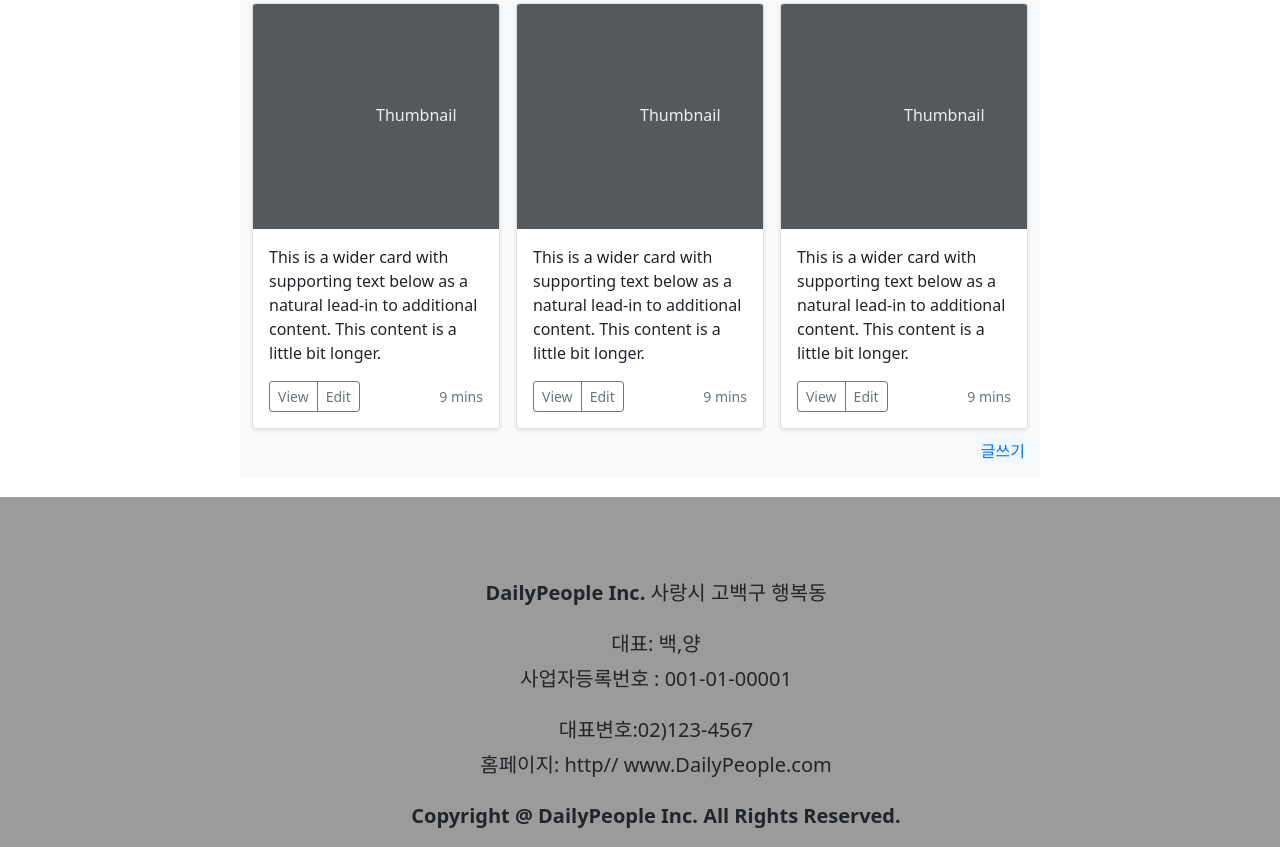
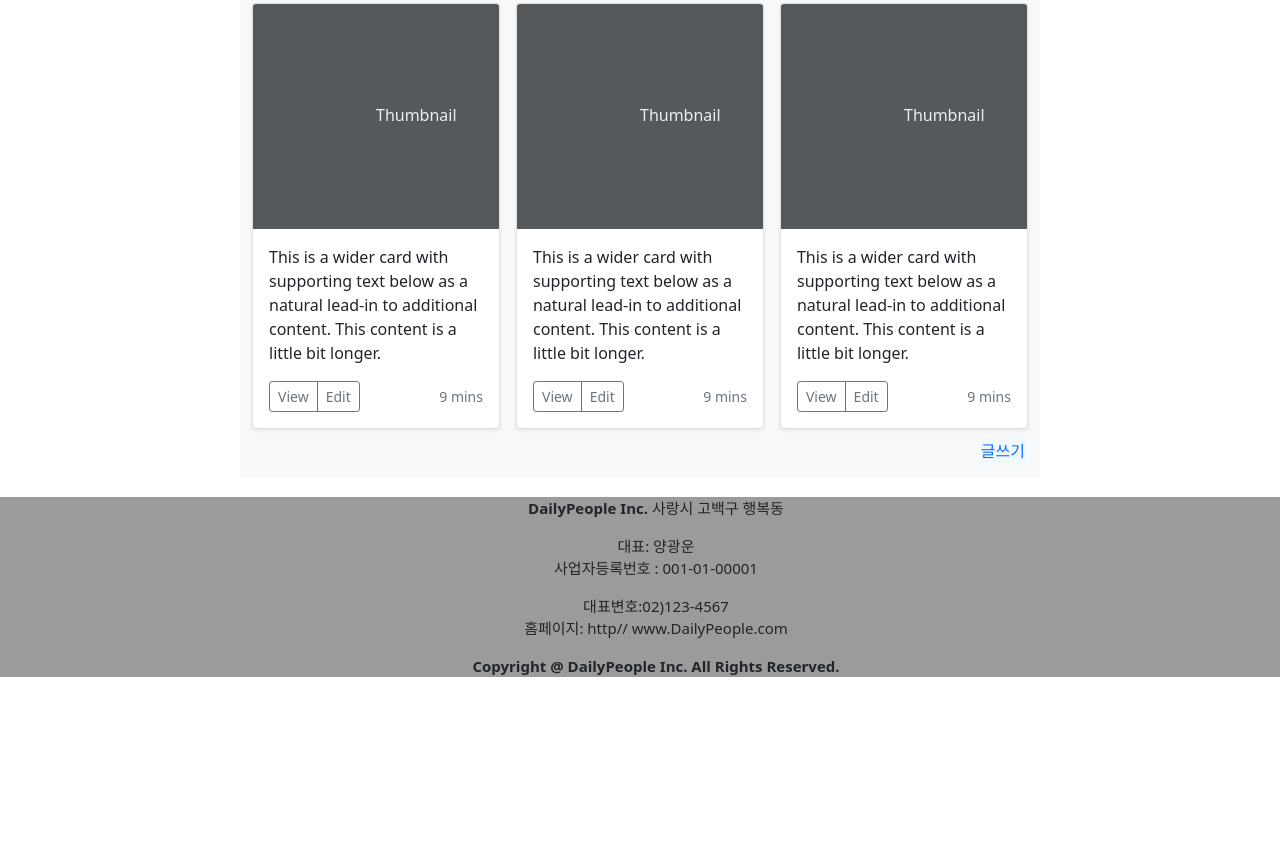
Before and after one commit to YangGwangUn/DailyPeople, a plain HTML site: page DailyPeople/community.html in a window 1280 px wide. Shown: the part 1183-2030 px from the top of the page. After the commit the page ends 1860 px from the top, so only its background shows below. Drawn offline with nearby package versions, Linux system fonts and the light colour scheme; a script that the page names is missing.

Commit message:
Add files via upload

```diff
--- a/DailyPeople/community.html
+++ b/DailyPeople/community.html
@@ -222,7 +222,7 @@
                 </ul>
 
                 <ul class="footer_text2">
-                    <li>대표: 백,양</li>
+                    <li>대표: 양광운</li>
                     <li>사업자등록번호 : 001-01-00001</li>
                 </ul>
 
--- a/DailyPeople/css/community.css
+++ b/DailyPeople/css/community.css
@@ -169,28 +169,28 @@ header{
     margin-left: 15px;
 }
 
+.community_input_serch {
+    float: right;
+}
+
 
 .footer_inner {
     width: 100%;
-   height: 350px;
+    height: 180px;
     background-color: #9b9b9b;
-   line-height: 35px;
+    line-height: 22px;
+
  }
 
  .footer_text{
      width: 600px;
-    height: 160px;
+     height: 150px;
      margin: 0 auto;
      text-align: center;
-    padding-top: 78px;
-    font-size: 20px;
+     font-size: 15px !important;
 
  }
 
  .footer_text2 {
      display: inline-block;
  }
-
-.community_input_serch {
-    float: right;
-}
--- a/DailyPeople/css/css.css
+++ b/DailyPeople/css/css.css
@@ -249,19 +249,18 @@ section :nth-child(12){
 
 .footer_inner {
     width: 100%;
-   height: 350px;
+    height: 180px;
     background-color: #9b9b9b;
-   line-height: 35px;
+    line-height: 30px;
 
  }
 
  .footer_text{
      width: 600px;
-    height: 160px;
+     height: 150px;
      margin: 0 auto;
      text-align: center;
-    padding-top: 78px;
-    font-size: 20px;
+     font-size: 15px;
 
  }
 
--- a/DailyPeople/css/man.css
+++ b/DailyPeople/css/man.css
@@ -207,19 +207,18 @@ section :nth-child(12){
 
 .footer_inner {
     width: 100%;
-   height: 350px;
+    height: 180px;
     background-color: #9b9b9b;
-   line-height: 35px;
+    line-height: 30px;
 
  }
 
  .footer_text{
      width: 600px;
-    height: 160px;
+     height: 150px;
      margin: 0 auto;
      text-align: center;
-    padding-top: 78px;
-    font-size: 20px;
+     font-size: 15px;
 
  }
 
--- a/DailyPeople/css/women.css
+++ b/DailyPeople/css/women.css
@@ -198,19 +198,18 @@ section :nth-child(12){
 
 .footer_inner {
    width: 100%;
-   height: 350px;
+   height: 180px;
    background-color: #9b9b9b;
-   line-height: 35px;
+   line-height: 30px;
 
 }
 
 .footer_text{
     width: 600px;
-    height: 160px;
+    height: 150px;
     margin: 0 auto;
     text-align: center;
-    padding-top: 78px;
-    font-size: 20px;
+    font-size: 15px;
 
 }
 
```
Also changed, not shown: DailyPeople/index.html (+1 -1 lines), DailyPeople/women.html (+2 -2 lines). Lines whose indentation alone changed are shown as unchanged.
